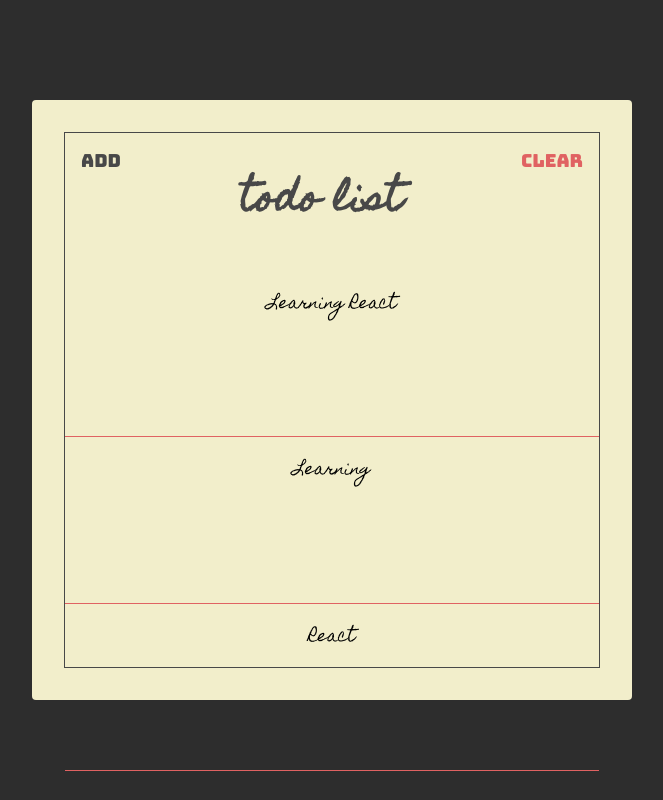
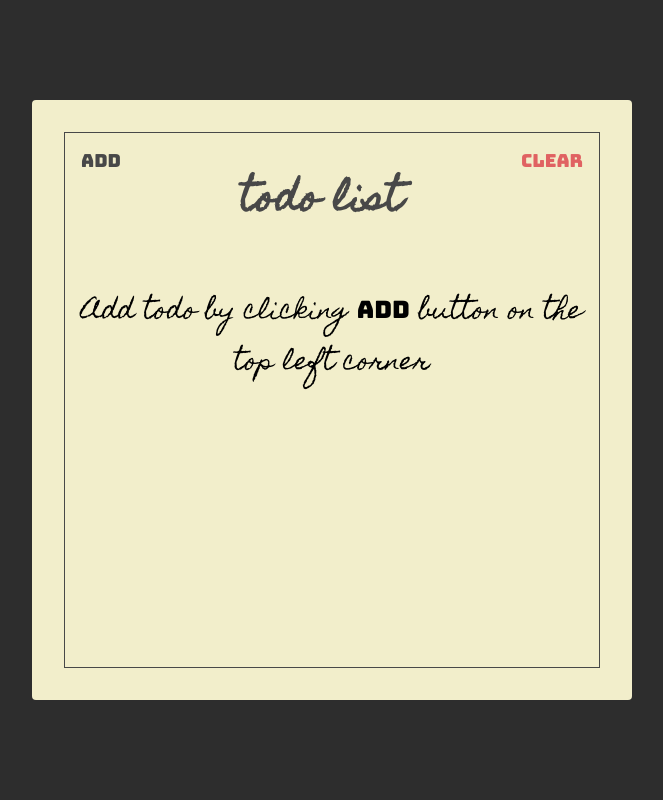
Before and after one commit to bghozi/react-todolist, a React (Create React App) app: page / in a window 1280 px wide. Both pictures are taken after a click on the button "Clear". Shown: the whole page, without its empty margins (308-971 px from the left). Built offline with nearby package versions, Linux system fonts and the light colour scheme.

Commit message:
delete function dan placeholder

```diff
--- a/src/components/Header.jsx
+++ b/src/components/Header.jsx
@@ -1,20 +1,24 @@
 import React from "react";
 import PropTypes from "prop-types";
 
-const Header = ({ showAddToggle }) => {
+const Header = ({ showAddToggle, showAdd, clearTodos }) => {
   return (
     <section className="header">
       <button className="header-btn main-black-color" onClick={showAddToggle}>
-        Add
+        {showAdd ? "Finish" : "Add"}
       </button>
       <h1 className="header-title">Todo list</h1>
-      <button className="header-btn main-red-color">Clear</button>
+      <button className="header-btn main-red-color" onClick={clearTodos}>
+        Clear
+      </button>
     </section>
   );
 };
 
 Header.propTypes = {
-  showAddToggle: PropTypes.func.isRequired
+  showAddToggle: PropTypes.func.isRequired,
+  showAdd: PropTypes.bool.isRequired,
+  clearTodos: PropTypes.func.isRequired
 };
 
 export default Header;
--- a/src/components/Todos.jsx
+++ b/src/components/Todos.jsx
@@ -6,7 +6,8 @@
 const Todos = ({ todos, completeTodo }) => {
   return (
     <section className="todos">
-      {todos.map((todo, index) => {
+      {todos.length > 0 &&
+        todos.map((todo, index) => {
           return (
             <Todo
               key={index}
@@ -17,6 +18,14 @@
             />
           );
         })}
+
+      {todos.length === 0 && (
+        <div className="todo-placeholder-text">
+          Add todo by clicking{" "}
+          <span className="add-button-placeholder-text">Add</span> button on the
+          top left corner
+        </div>
+      )}
     </section>
   );
 };
--- a/src/pages/TodoList.jsx
+++ b/src/pages/TodoList.jsx
@@ -14,9 +14,12 @@
   const [showAdd, setShowAdd] = useState(false);
 
   const addTodo = (value) => {
-    const addedTodo = [...todos, { text: value, isCompleted: false }];
-
-    setTodos(addedTodo);
+    if (todos.length < 10) {
+      const addedTodo = [...todos, { text: value, isCompleted: false }];
+      setTodos(addedTodo);
+    } else {
+      alert("Omly 10 Todo");
+    }
   };
   const completeTodo = (index) => {
     const addedTodo = [...todos];
@@ -24,13 +27,18 @@
 
     setTodos(addedTodo);
   };
+  const clearTodos = () => setTodos([]);
 
   const showAddToggle = () => setShowAdd(!showAdd);
 
   console.log("todos", todos);
   return (
     <Paper>
-      <Header showAddToggle={showAddToggle} />
+      <Header
+        showAddToggle={showAddToggle}
+        showAdd={showAdd}
+        clearTodos={clearTodos}
+      />
       <TodoForm addTodo={addTodo} showAdd={showAdd} />
       <Todos todos={todos} completeTodo={completeTodo} />
     </Paper>
--- a/src/styles.css
+++ b/src/styles.css
@@ -156,3 +156,15 @@
   left: 50%;
   transform: translate(-50%);
 }
+
+.todo-placeholder-text {
+  font-family: "Homemade Apple", sans-serif;
+  font-size: 24px;
+  text-align: center;
+  padding: 16px;
+}
+
+.add-button-placeholder-text {
+  font-family: "Bungee", sans-serif;
+  font-size: 24px;
+}
```
Lines whose indentation alone changed are shown as unchanged.
